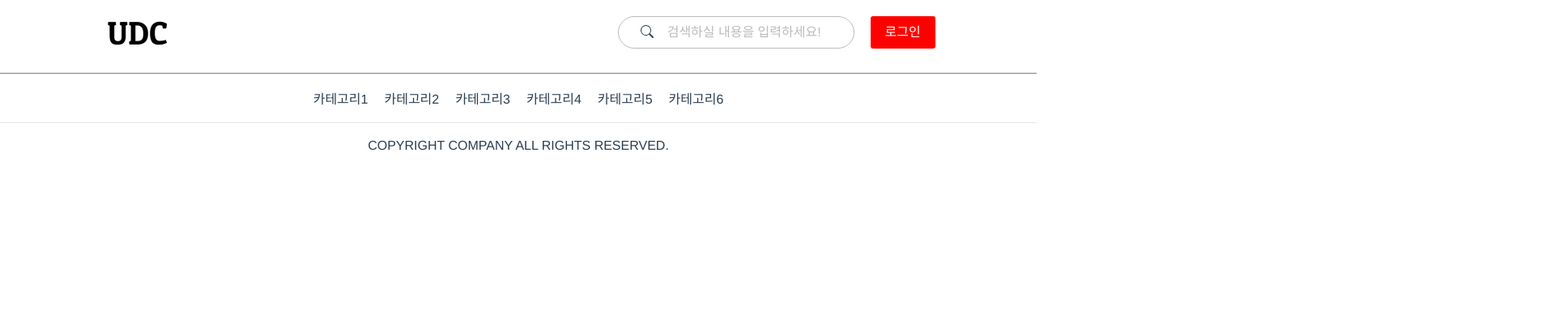
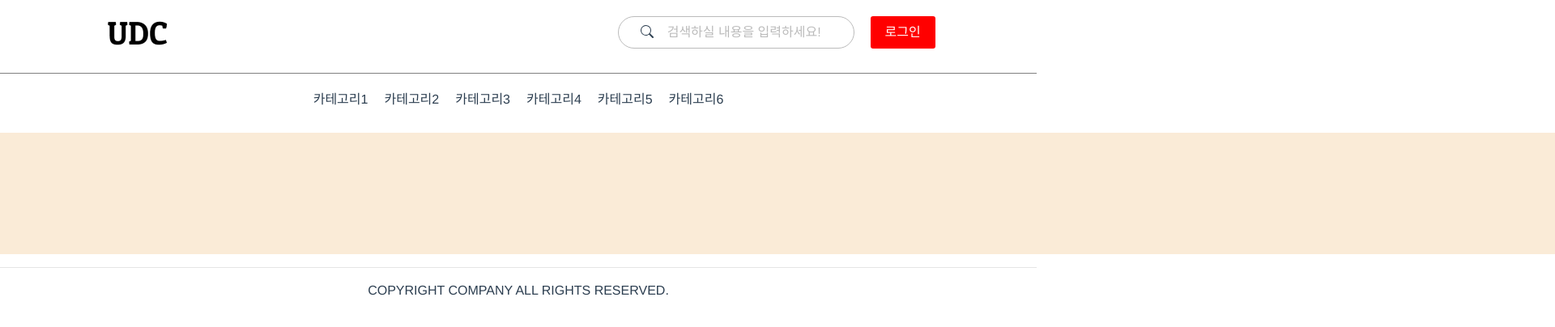
Before and after one commit to zi12i/UDC, a Vue app in the folder community/: page /board in a window 1280 px wide. Shown: the top 404 px of the page at 81% size, 1920 px wide, since content can reach past the window. Built offline with nearby package versions, Linux system fonts and the light colour scheme.

Commit message:
card import

```diff
--- /dev/null
+++ b/community/src/components/boardCard.vue
@@ -0,0 +1,17 @@
+<template>
+  <div>
+    <div class="cardContainer"></div>
+  </div>
+</template>
+
+<script>
+export default {}
+</script>
+
+<style scoped>
+.cardContainer {
+  width: 1500%;
+  height: 150px;
+  background-color: antiquewhite;
+}
+</style>
--- a/community/src/views/board/boardList.vue
+++ b/community/src/views/board/boardList.vue
@@ -10,9 +10,13 @@
         <div class="category">카테고리4</div>
         <div class="category">카테고리5</div>
         <div class="category">카테고리6</div>
+        <hr />
       </div>
       <!-- 게시판 리스트  -->
-      <div class="boardContainer"></div>
+      <div class="boardContainer">
+        <!-- for문으로 게시글 수만큼 카드 반복???? -->
+        <app-board />
+      </div>
     </div>
     <app-footer />
   </div>
@@ -21,10 +25,12 @@
 <script>
 import commonNav from '@/components/commonNav.vue'
 import Footer from '@/components/Footer.vue'
+import boardCard from '@/components/boardCard.vue'
 export default {
   components: {
     'app-nav': commonNav,
-    'app-footer': Footer
+    'app-footer': Footer,
+    'app-board': boardCard
   }
 }
 </script>
@@ -34,6 +40,7 @@ export default {
   display: flex;
   justify-content: center;
   margin-top: 20px;
+  margin-bottom: 20px;
 }
 .category {
   margin-left: 10px;
```
